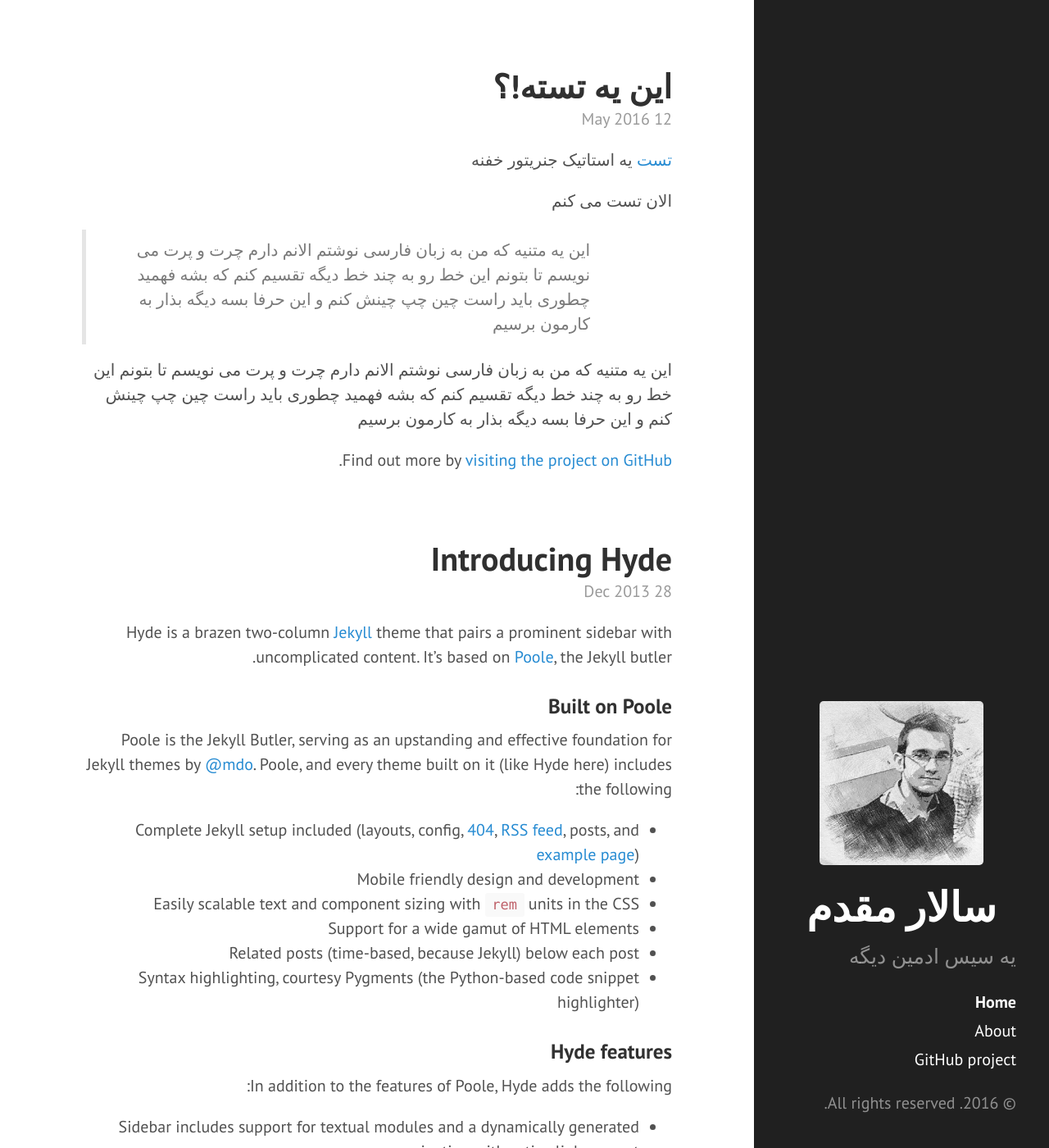
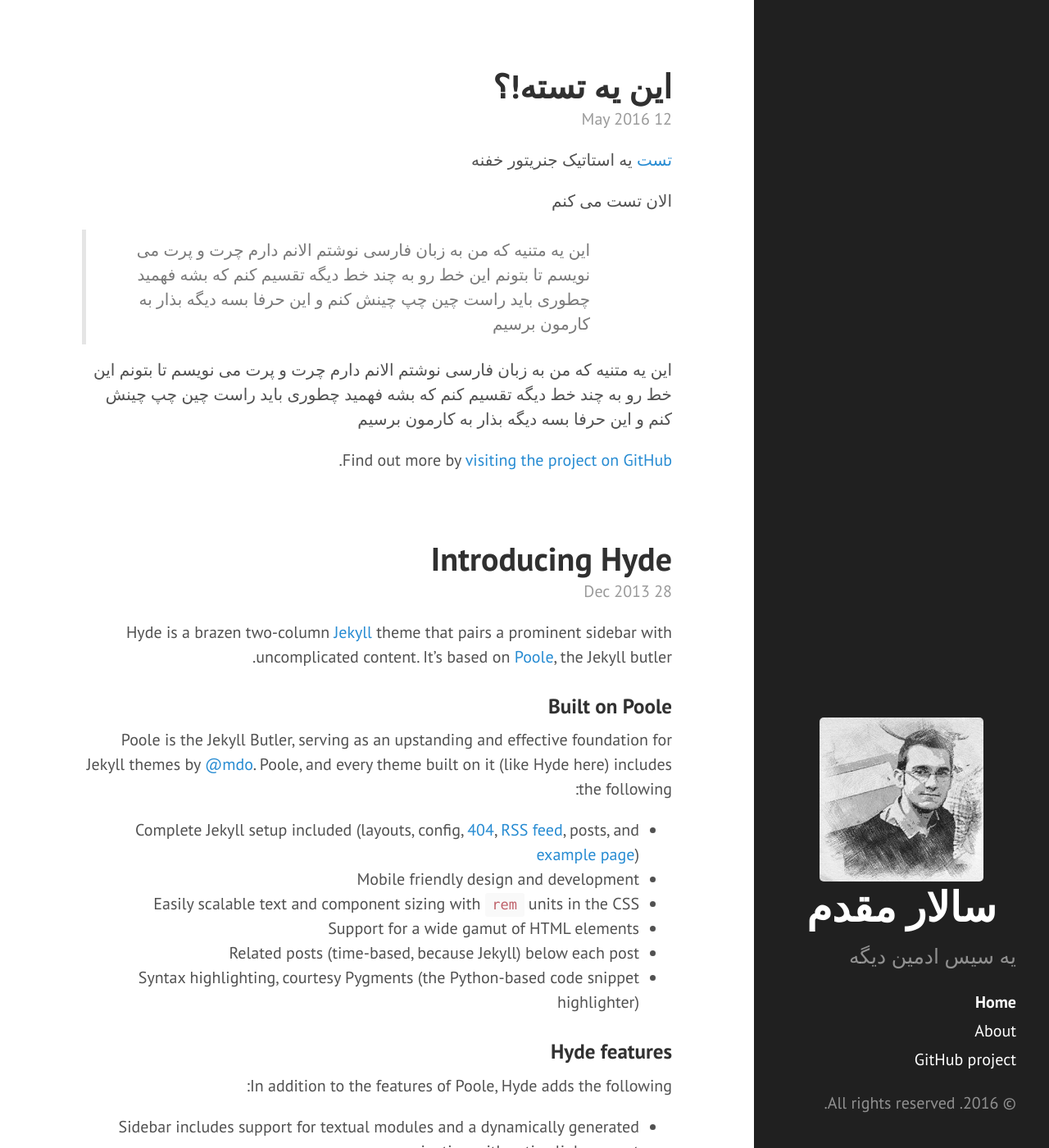
Before and after one commit to salarmgh/salarmgh.github.io, a Jekyll site: the page built from index.html, in a window 1280 px wide and 1400 px high. Shown: the whole window at 82% size. Built offline with Jekyll 4.4.1, drawn with Linux system fonts in a browser that asks for light colours; some web fonts are replaced; Markdown is read by kramdown in place of the engine named in the settings; the list of posts is cut into pages by our own code.

Commit message:
Revert "Fix sidebar logo"

```diff
--- a/public/css/hyde.css
+++ b/public/css/hyde.css
@@ -84,11 +84,9 @@ html {
 }
 
 .sidebar-about img {
-	position: relative;
-	top: -1rem;
 	width: 200px;
 	height: 200px;
-	margin: 0 auto;
+	margin: auto;
 }
 
 /* Sidebar nav */
```
